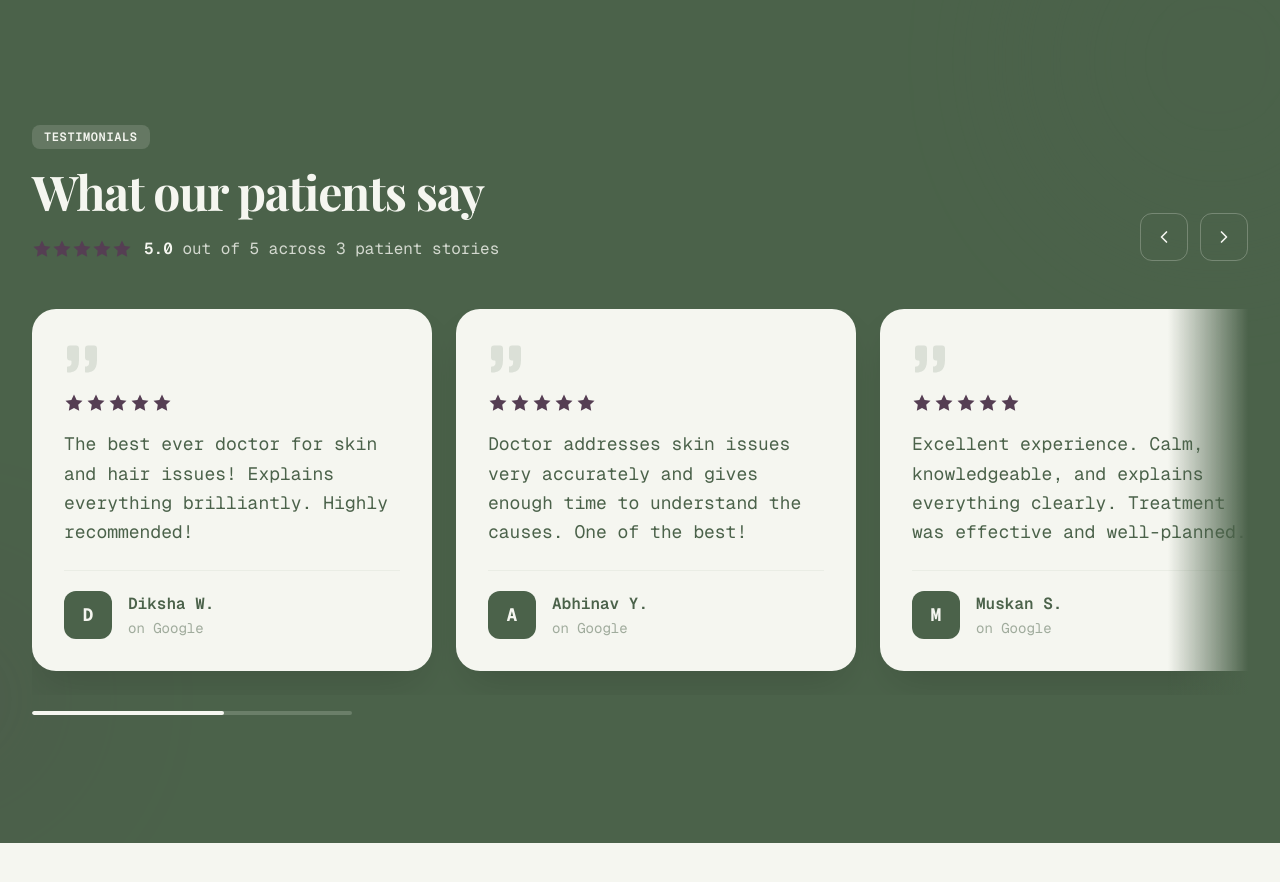
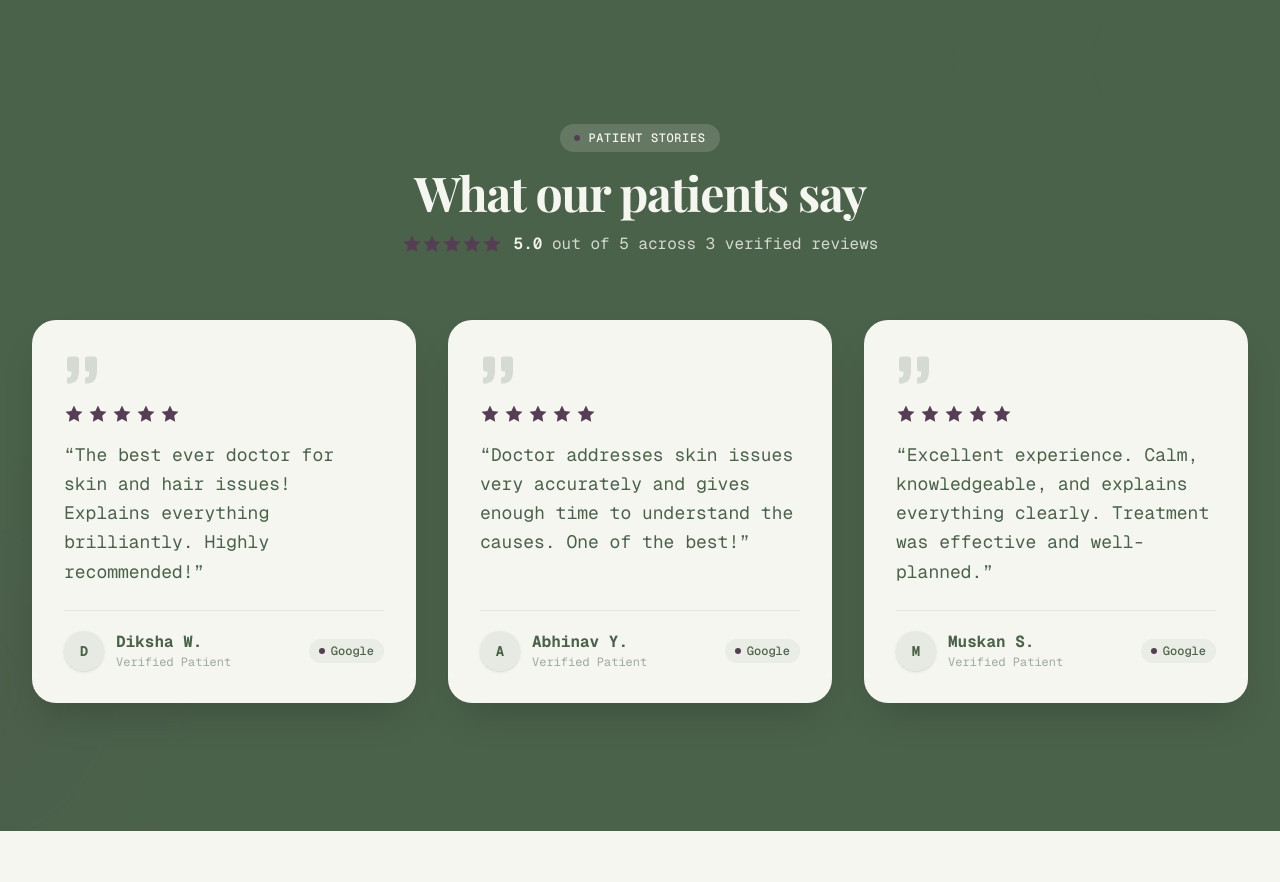
Before and after one commit to sultanxdev/dr, a Next.js app: page / in a window 1280 px wide. Shown: the part 3260-4142 px from the top of the page. Built offline with nearby package versions, Linux system fonts and the light colour scheme; a web font is replaced by a local one.

Commit message:
feat: add Hero, AboutDoctor, and Testimonials home components

```diff
--- a/src/components/home/AboutDoctor.tsx
+++ b/src/components/home/AboutDoctor.tsx
@@ -61,7 +61,7 @@ export default function AboutDoctor() {
 
             {(name || role) && (
               <div
-                className="absolute -bottom-6 -right-2 max-w-[16rem] rounded-2xl bg-white px-5 py-4 shadow-xl sm:-right-8"
+                className="absolute -bottom-6 right-2 sm:right-4 max-w-[16rem] rounded-2xl bg-white px-5 py-4 shadow-xl"
                 style={{ border: '1px solid rgba(75, 98, 74, 0.06)' }}
               >
                 {name && <p className="font-serif text-lg font-bold" style={{ color: GREEN }}>{name}</p>}
--- a/src/components/home/Hero.tsx
+++ b/src/components/home/Hero.tsx
@@ -206,7 +206,7 @@ export default function Hero() {
               initial={{ opacity: 0, y: reduce ? 0 : 16, rotate: -3 }}
               animate={{ opacity: 1, y: 0, rotate: -3 }}
               transition={{ duration: 0.7, delay: 0.9, ease: easeCubic }}
-              className="absolute -bottom-6 -left-2 max-w-[15rem] rounded-2xl bg-white p-4 shadow-xl sm:-left-6 lg:-left-10"
+              className="absolute -bottom-6 left-0 sm:left-2 max-w-[15rem] rounded-2xl bg-white p-4 shadow-xl"
               style={{ border: '1px solid rgba(75, 98, 74, 0.06)' }}
             >
               <div className="flex items-start gap-3">
--- a/src/components/home/Testimonials.tsx
+++ b/src/components/home/Testimonials.tsx
@@ -1,53 +1,22 @@
 'use client';
 
-import React, { useCallback, useEffect, useRef, useState } from 'react';
+import React from 'react';
 import { motion, useReducedMotion, type Easing } from 'framer-motion';
 import { clientData } from '@/config/clientData';
 
 /* ─── Brand Palette ───────────────────────────────────────── */
-const GREEN = clientData.colors.primary;
-const CREAM = clientData.colors.background;
-const RED = clientData.colors.accent;
+const GREEN  = clientData.colors.primary;
+const CREAM  = clientData.colors.background;
+const RED    = clientData.colors.accent;
 
-const GAP = 24;
 const EASE: Easing = [0.22, 1, 0.36, 1];
-
-type Extra = { date?: string; source?: string; treatment?: string };
 
 export default function Testimonials() {
   const reduce = useReducedMotion();
-  const scrollRef = useRef<HTMLDivElement>(null);
-  const [progress, setProgress] = useState(0);
-  const [canPrev, setCanPrev] = useState(false);
-  const [canNext, setCanNext] = useState(true);
-
   const items = clientData.testimonials;
   const average = items.length
     ? items.reduce((sum, t) => sum + t.rating, 0) / items.length
     : 0;
-
-  const update = useCallback(() => {
-    const el = scrollRef.current;
-    if (!el) return;
-    const max = el.scrollWidth - el.clientWidth;
-    setProgress(max > 0 ? el.scrollLeft / max : 1);
-    setCanPrev(el.scrollLeft > 4);
-    setCanNext(el.scrollLeft < max - 4);
-  }, []);
-
-  useEffect(() => {
-    update();
-    window.addEventListener('resize', update);
-    return () => window.removeEventListener('resize', update);
-  }, [update]);
-
-  const scroll = (direction: 'left' | 'right') => {
-    const el = scrollRef.current;
-    if (!el) return;
-    const card = el.querySelector('article');
-    const step = (card?.clientWidth ?? el.clientWidth) + GAP;
-    el.scrollBy({ left: direction === 'left' ? -step : step, behavior: reduce ? 'auto' : 'smooth' });
-  };
 
   return (
     <section
@@ -55,37 +24,44 @@ export default function Testimonials() {
       className="relative overflow-hidden px-4 py-20 sm:px-6 sm:py-24 lg:px-8 lg:py-32"
       style={{ backgroundColor: GREEN }}
     >
-      {/* Soft glow */}
+      {/* Soft glow background shapes */}
       <div
         aria-hidden
-        className="absolute -right-32 -top-32 h-96 w-96 rounded-full opacity-20 blur-3xl"
-        style={{ backgroundColor: `${GREEN}` }}
+        className="absolute -right-32 -top-32 h-96 w-96 rounded-full opacity-20 blur-3xl pointer-events-none"
+        style={{ backgroundColor: GREEN }}
       />
       <div
         aria-hidden
-        className="absolute -left-48 bottom-0 h-72 w-72 rounded-full opacity-10 blur-3xl"
+        className="absolute -left-48 bottom-0 h-72 w-72 rounded-full opacity-10 blur-3xl pointer-events-none"
         style={{ backgroundColor: RED }}
       />
 
       <div className="relative z-10 mx-auto max-w-7xl">
-        <div className="mb-10 flex flex-col justify-between gap-6 sm:mb-12 md:flex-row md:items-end md:gap-8">
+        {/* Header */}
+        <div className="mb-12 sm:mb-16 text-center max-w-2xl mx-auto">
           <motion.div
-            initial={{ opacity: 0, y: reduce ? 0 : 24 }}
+            initial={{ opacity: 0, y: reduce ? 0 : 20 }}
             whileInView={{ opacity: 1, y: 0 }}
-            viewport={{ once: true, margin: '-80px' }}
-            transition={{ duration: 0.7, ease: EASE }}
+            viewport={{ once: true, margin: '-60px' }}
+            transition={{ duration: 0.6, ease: EASE }}
           >
             <span
-              className="inline-block rounded-lg px-3 py-1 text-xs font-semibold uppercase tracking-wider"
+              className="inline-flex items-center gap-2 rounded-full px-3.5 py-1.5 text-xs font-mono font-medium tracking-wider uppercase mb-4"
               style={{ backgroundColor: 'rgba(245, 246, 240, 0.15)', color: CREAM }}
             >
-              Testimonials
+              <span className="h-1.5 w-1.5 rounded-full" style={{ backgroundColor: RED }} />
+              Patient Stories
             </span>
-            <h2 className="mt-4 font-serif text-3xl font-bold leading-[1.1] tracking-tight sm:text-4xl md:text-5xl" style={{ color: CREAM }}>
+
+            <h2
+              className="font-serif text-3xl sm:text-4xl lg:text-5xl font-bold tracking-tight mb-4"
+              style={{ color: CREAM }}
+            >
               What our patients say
             </h2>
+
             {items.length > 0 && (
-              <div className="mt-5 flex items-center gap-3" style={{ color: `${CREAM}CC` }}>
+              <div className="mt-4 flex items-center justify-center gap-3" style={{ color: `${CREAM}CC` }}>
                 <span className="flex" aria-hidden>
                   {[0, 1, 2, 3, 4].map((i) => (
                     <svg key={i} viewBox="0 0 20 20" className="h-4 w-4 sm:h-5 sm:w-5" fill={RED}>
@@ -94,150 +70,83 @@ export default function Testimonials() {
                   ))}
                 </span>
                 <p className="text-sm sm:text-base">
-                  <span className="font-semibold" style={{ color: CREAM }}>{average.toFixed(1)}</span> out of 5
-                  across {items.length} patient stories
+                  <span className="font-semibold" style={{ color: CREAM }}>{average.toFixed(1)}</span> out of 5 across {items.length} verified reviews
                 </p>
               </div>
             )}
           </motion.div>
+        </div>
 
-          <div className="flex gap-3">
-            {(['left', 'right'] as const).map((dir) => {
-              const disabled = dir === 'left' ? !canPrev : !canNext;
-              return (
-                <button
-                  key={dir}
-                  onClick={() => scroll(dir)}
-                  disabled={disabled}
-                  aria-label={dir === 'left' ? 'Previous testimonials' : 'Next testimonials'}
-                  className="flex h-11 w-11 items-center justify-center rounded-xl border transition-all duration-200 hover:scale-105 focus-visible:outline focus-visible:outline-2 focus-visible:outline-offset-4 disabled:cursor-not-allowed disabled:opacity-30 sm:h-12 sm:w-12"
+        {/* Responsive Grid: Zero Horizontal Scroll */}
+        <div className="grid grid-cols-1 md:grid-cols-2 lg:grid-cols-3 gap-6 lg:gap-8">
+          {items.map((testimonial, index) => (
+            <motion.article
+              key={testimonial.id}
+              initial={{ opacity: 0, y: reduce ? 0 : 30 }}
+              whileInView={{ opacity: 1, y: 0 }}
+              viewport={{ once: true, margin: '-50px' }}
+              transition={{ duration: 0.6, delay: reduce ? 0 : index * 0.12, ease: EASE }}
+              className="relative flex flex-col justify-between rounded-2xl sm:rounded-3xl p-6 sm:p-8 shadow-xl transition-all duration-300 hover:-translate-y-1 hover:shadow-2xl"
               style={{
-                    borderColor: `${CREAM}40`,
-                    color: CREAM,
-                    outlineColor: CREAM,
+                backgroundColor: CREAM,
+                boxShadow: `0 20px 40px -12px rgba(0, 0, 0, 0.2)`,
               }}
             >
-                  {dir === 'left' ? (
-                    <svg viewBox="0 0 24 24" className="h-5 w-5" fill="none" stroke="currentColor" strokeWidth="2" strokeLinecap="round" strokeLinejoin="round">
-                      <path d="M15 18l-6-6 6-6" />
+              <div>
+                {/* Quote Mark */}
+                <svg viewBox="0 0 24 24" className="mb-4 h-8 w-8 sm:h-9 sm:w-9" aria-hidden>
+                  <path d="M3 21c3 0 7-1 7-8V5c0-1.25-.756-2.017-2-2H4c-1.25 0-2 .75-2 1.972V11c0 1.25.75 2 2 2 1 0 1 0 1 1v1c0 1-1 2-2 2s-1 .008-1 1.031V20c0 1 0 1 1 1z" fill={GREEN} opacity="0.18" />
+                  <path d="M15 21c3 0 7-1 7-8V5c0-1.25-.757-2.017-2-2h-4c-1.25 0-2 .75-2 1.972V11c0 1.25.75 2 2 2h.75c0 2.25.25 4-2.75 4v3c0 1 0 1 1 1z" fill={GREEN} opacity="0.18" />
                 </svg>
-                  ) : (
-                    <svg viewBox="0 0 24 24" className="h-5 w-5" fill="none" stroke="currentColor" strokeWidth="2" strokeLinecap="round" strokeLinejoin="round">
-                      <path d="M9 18l6-6-6-6" />
+
+                {/* Stars */}
+                <div className="mb-4 flex gap-1" role="img" aria-label={`${testimonial.rating} out of 5 stars`}>
+                  {Array.from({ length: testimonial.rating }).map((_, i) => (
+                    <svg key={i} viewBox="0 0 20 20" className="h-4 w-4 sm:h-5 sm:w-5" fill={RED}>
+                      <path d="M10 1.5l2.6 5.4 5.9.8-4.3 4.1 1 5.9L10 14.9 4.8 17.7l1-5.9L1.5 7.7l5.9-.8L10 1.5z" />
                     </svg>
-                  )}
-                </button>
-              );
-            })}
+                  ))}
+                </div>
+
+                {/* Review Text */}
+                <p className="text-base sm:text-lg leading-relaxed font-normal" style={{ color: GREEN }}>
+                  &ldquo;{testimonial.text}&rdquo;
+                </p>
+              </div>
+
+              {/* Author & Source */}
+              <div className="mt-6 pt-5 border-t flex items-center justify-between" style={{ borderColor: `${GREEN}18` }}>
+                <div className="flex items-center gap-3">
+                  <span
+                    className="flex h-10 w-10 items-center justify-center rounded-full text-sm font-bold shadow-sm"
+                    style={{ backgroundColor: `${GREEN}15`, color: GREEN }}
+                  >
+                    {testimonial.name.slice(0, 1)}
+                  </span>
+                  <div>
+                    <p className="text-base font-bold leading-tight" style={{ color: GREEN }}>
+                      {testimonial.name}
+                    </p>
+                    <p className="text-xs mt-0.5" style={{ color: `${GREEN}80` }}>
+                      Verified Patient
+                    </p>
                   </div>
                 </div>
 
-        <div className="relative">
-          <div
-            ref={scrollRef}
-            onScroll={update}
-            tabIndex={0}
-            role="region"
-            aria-label="Patient testimonials"
-            className="w-full max-w-full flex snap-x snap-mandatory gap-5 overflow-x-auto pb-6 sm:gap-6 no-scrollbar focus-visible:outline focus-visible:outline-2"
-            style={{ scrollbarWidth: 'none', msOverflowStyle: 'none', outlineColor: CREAM }}
+                {testimonial.source && (
+                  <span
+                    className="inline-flex items-center gap-1.5 text-xs font-medium px-2.5 py-1 rounded-full"
+                    style={{ backgroundColor: `${GREEN}10`, color: GREEN }}
                   >
-            {items.map((testimonial, index) => {
-              const extra = testimonial as typeof testimonial & Extra;
-              return (
-                <motion.article
-                  key={testimonial.id}
-                  initial={{ opacity: 0, x: reduce ? 0 : 48 }}
-                  whileInView={{ opacity: 1, x: 0 }}
-                  viewport={{ once: true, margin: '0px 0px -40px 0px' }}
-                  transition={{ duration: 0.7, delay: reduce ? 0 : Math.min(index, 3) * 0.1, ease: EASE }}
-                  className="relative flex w-[85%] shrink-0 snap-start flex-col rounded-2xl p-6 shadow-xl sm:w-[400px] sm:rounded-3xl sm:p-8"
-                  style={{
-                    backgroundColor: CREAM,
-                    boxShadow: `0 20px 40px -12px rgba(0, 0, 0, 0.15)`,
-                  }}
-                >
-                  {/* Quote mark */}
-                  <svg viewBox="0 0 24 24" className="mb-3 h-8 w-8 sm:mb-4 sm:h-9 sm:w-9" aria-hidden>
-                    <path d="M3 21c3 0 7-1 7-8V5c0-1.25-.756-2.017-2-2H4c-1.25 0-2 .75-2 1.972V11c0 1.25.75 2 2 2 1 0 1 0 1 1v1c0 1-1 2-2 2s-1 .008-1 1.031V20c0 1 0 1 1 1z" fill={GREEN} opacity="0.15" />
-                    <path d="M15 21c3 0 7-1 7-8V5c0-1.25-.757-2.017-2-2h-4c-1.25 0-2 .75-2 1.972V11c0 1.25.75 2 2 2h.75c0 2.25.25 4-2.75 4v3c0 1 0 1 1 1z" fill={GREEN} opacity="0.15" />
-                  </svg>
-
-                  {/* Stars */}
-                  <div className="mb-3 flex gap-0.5 sm:mb-4" role="img" aria-label={`${testimonial.rating} out of 5 stars`}>
-                    {Array.from({ length: testimonial.rating }).map((_, i) => (
-                      <motion.span
-                        key={i}
-                        initial={{ opacity: 0, scale: reduce ? 1 : 0.3, rotate: reduce ? 0 : -30 }}
-                        whileInView={{ opacity: 1, scale: 1, rotate: 0 }}
-                        viewport={{ once: true }}
-                        transition={{ delay: reduce ? 0 : 0.35 + i * 0.08, type: 'spring', stiffness: 400, damping: 14 }}
-                        className="flex"
-                      >
-                        <svg viewBox="0 0 20 20" className="h-4 w-4 sm:h-5 sm:w-5" fill={RED}>
-                          <path d="M10 1.5l2.6 5.4 5.9.8-4.3 4.1 1 5.9L10 14.9 4.8 17.7l1-5.9L1.5 7.7l5.9-.8L10 1.5z" />
-                        </svg>
-                      </motion.span>
+                    <span className="h-1.5 w-1.5 rounded-full" style={{ backgroundColor: RED }} />
+                    {testimonial.source}
+                  </span>
+                )}
+              </div>
+            </motion.article>
           ))}
         </div>
-
-                  <p className="flex-grow text-base leading-relaxed sm:text-lg" style={{ color: GREEN }}>
-                    {testimonial.text}
-                  </p>
-
-                  {extra.treatment && (
-                    <p
-                      className="mt-4 w-fit rounded-full px-3 py-1 text-xs font-medium sm:mt-5 sm:text-sm"
-                      style={{ backgroundColor: `${GREEN}10`, color: GREEN }}
-                    >
-                      {extra.treatment}
-                    </p>
-                  )}
-
-                  <div className="mt-5 flex items-center gap-3 border-t pt-4 sm:mt-6 sm:gap-4 sm:pt-5" style={{ borderColor: `${GREEN}10` }}>
-                    <div
-                      className="flex h-10 w-10 shrink-0 items-center justify-center rounded-xl text-base font-bold sm:h-12 sm:w-12 sm:text-lg"
-                      style={{ backgroundColor: GREEN, color: CREAM }}
-                      aria-hidden
-                    >
-                      {testimonial.name.charAt(0)}
       </div>
-                    <div className="leading-tight">
-                      <p className="font-semibold text-sm sm:text-base" style={{ color: GREEN }}>{testimonial.name}</p>
-                      {(extra.date || extra.source) && (
-                        <p className="mt-0.5 text-xs sm:text-sm" style={{ color: `${GREEN}80` }}>
-                          {[extra.date, extra.source && `on ${extra.source}`].filter(Boolean).join(', ')}
-                        </p>
-                      )}
-                    </div>
-                  </div>
-                </motion.article>
-              );
-            })}
-          </div>
-
-          {/* Fade hint */}
-          <div
-            aria-hidden
-            className="pointer-events-none absolute inset-y-0 right-0 hidden w-20 sm:block"
-            style={{ background: `linear-gradient(to left, ${GREEN}, transparent)` }}
-          />
-        </div>
-
-        {/* Scroll progress */}
-        <div className="mt-4 h-1 w-full max-w-xs overflow-hidden rounded-full" aria-hidden style={{ backgroundColor: `${CREAM}30` }}>
-          <div
-            className="h-full rounded-full transition-[width] duration-200"
-            style={{ width: `${Math.max(12, progress * 100)}%`, backgroundColor: CREAM }}
-          />
-        </div>
-      </div>
-
-      <style
-        dangerouslySetInnerHTML={{
-          __html: `#testimonials [role="region"]::-webkit-scrollbar{display:none}`,
-        }}
-      />
     </section>
   );
 }
```
Lines whose indentation alone changed are shown as unchanged.
